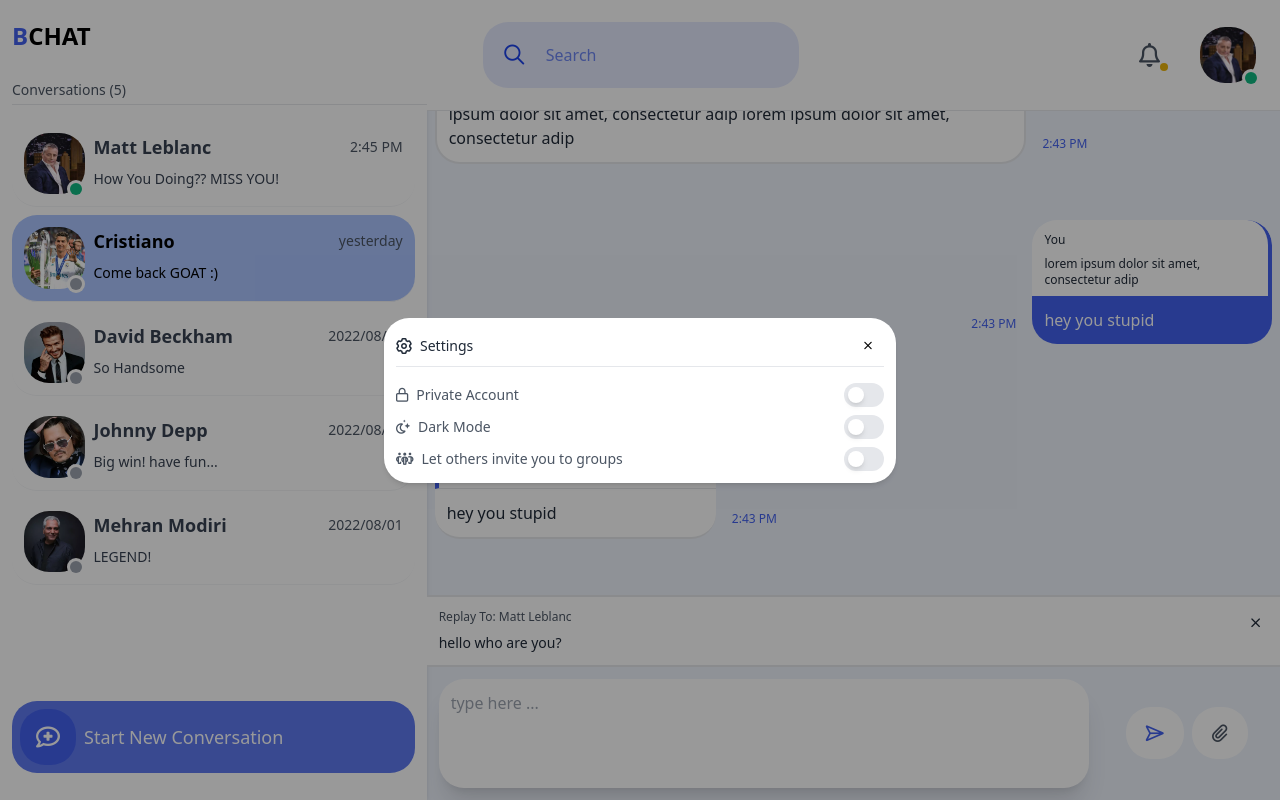
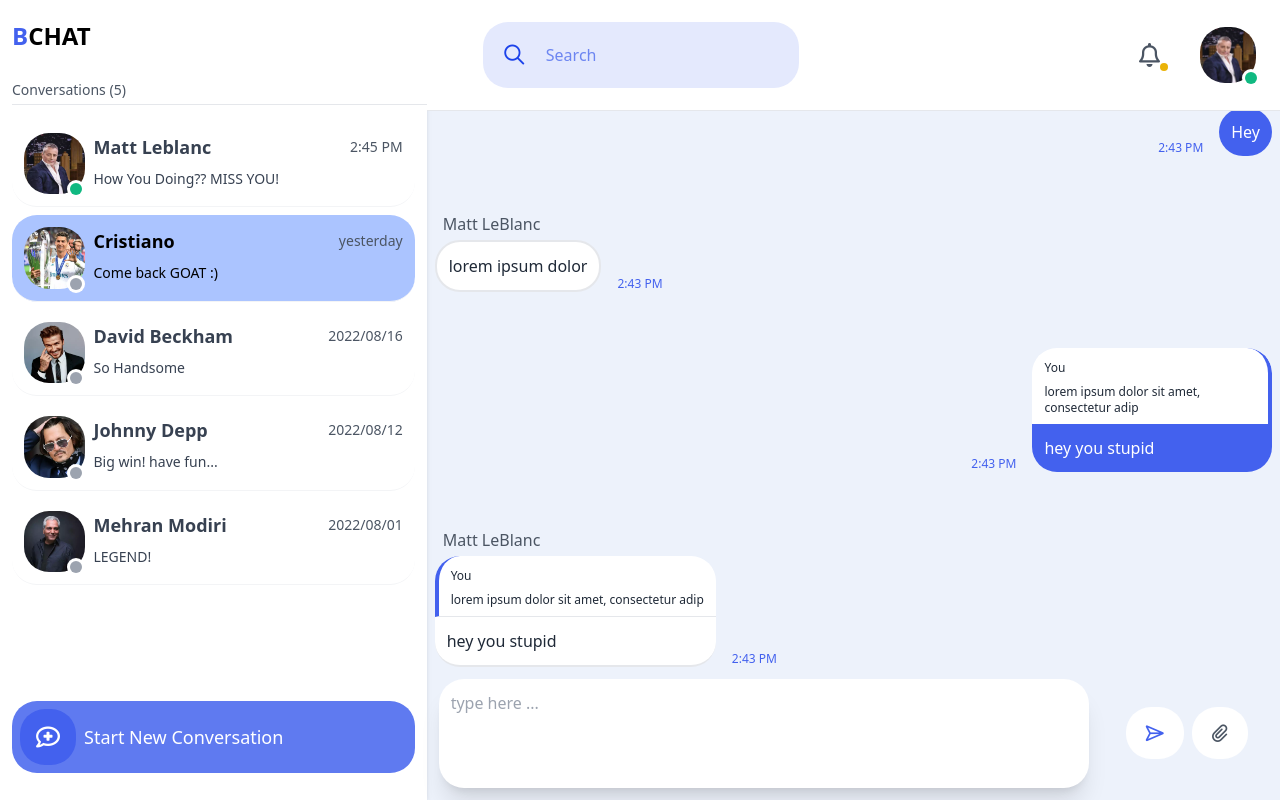
Before and after one commit to alizs10/b-chat-react-app, a React (Create React App) app: page / in a window 1280 px wide. Built offline with nearby package versions, Linux system fonts and the light colour scheme; what yup-password would draw is missing.

Commit message:
update: replays

```diff
--- a/src/components/Chat/Bubble.js
+++ b/src/components/Chat/Bubble.js
@@ -27,18 +27,16 @@ function Bubble() {
             <div className='relative flex flex-col gap-y-1 w-fit max-w-[70%]'>
                 <span className="text-gray-600 ml-2">Matt LeBlanc</span>
 
-                <div onMouseOver={() => handleMouseOver()} onMouseLeave={() => handleMouseLeave()} className="bg-white p-3 border-2 border-gray-200 rounded-corners w-full text-gray-800 text-base">
-                    lorem ipsum dolor sit amet, consectetur adip
-                    lorem ipsum dolor sit amet, consectetur adip
-                    lorem ipsum dolor sit amet, consectetur adip
-                    lorem ipsum dolor sit amet, consectetur adip
-                    lorem ipsum dolor sit amet, consectetur adip
+                <div onMouseOver={() => handleMouseOver()} onMouseLeave={() => handleMouseLeave()} className="relative bg-white p-3 border-2 border-gray-200 rounded-corners w-full text-gray-800 text-base">
+                    <p>
+                        lorem ipsum dolor
+                    </p>
+                {replayBtnVisibility && (<Replay setReplayBtnVisibility={setReplayBtnVisibility} replayRemover={replayRemover} replayBtnRef={replayBtnRef} />)}
                 </div>
 
-                {replayBtnVisibility && (<Replay setReplayBtnVisibility={setReplayBtnVisibility} replayRemover={replayRemover} replayBtnRef={replayBtnRef} />)}
 
             </div>
-            <div className='flex items-end gap-x-2 mb-3'>
+            <div className='flex items-end gap-x-2'>
                 <span className="text-xs flex gap-x-4">
                     <span className="text-[#4361ee]">2:43 PM</span>
                 </span>
--- a/src/components/Chat/BubbleWithReplay.js
+++ b/src/components/Chat/BubbleWithReplay.js
@@ -27,17 +27,17 @@ function BubbleWithReplay() {
                 <span className="text-gray-600 ml-2">Matt LeBlanc</span>
 
                 <div onMouseOver={() => handleMouseOver()} onMouseLeave={() => handleMouseLeave()} className="flex flex-col bg-white border-b-2 border-gray-200 rounded-corners w-full text-gray-800 text-base">
-                    <div className="flex flex-col gap-y-2 border-l-4 rounded-t-[25px] border-l-[#4361ee] pl-3 pt-3 px-3 pb-2 border-b text-xs">
-                    <span>You</span>
-                    <span>lorem ipsum dolor sit amet, consectetur adip</span>
+                    <div className="relative flex flex-col gap-y-2 border-l-4 rounded-t-[25px] border-l-[#4361ee] pl-3 pt-3 px-3 pb-2 border-b text-xs">
+                        <span>You</span>
+                        <span>lorem ipsum dolor sit amet, consectetur adip</span>
+                    {replayBtnVisibility && (<Replay setReplayBtnVisibility={setReplayBtnVisibility} replayRemover={replayRemover} replayBtnRef={replayBtnRef} />)}
                     </div>
                     <span className="p-3">hey you stupid</span>
                 </div>
 
-                {replayBtnVisibility && (<Replay setReplayBtnVisibility={setReplayBtnVisibility} replayRemover={replayRemover} replayBtnRef={replayBtnRef} />)}
 
             </div>
-            <div className='flex items-end gap-x-2 mb-3'>
+            <div className='flex items-end gap-x-2'>
                 <span className="text-xs flex gap-x-4">
                     <span className="text-[#4361ee]">2:43 PM</span>
                 </span>
--- a/src/components/Chat/Bubbles.js
+++ b/src/components/Chat/Bubbles.js
@@ -1,4 +1,4 @@
-import React, { useEffect, useRef } from 'react'
+import React, { useEffect, useRef, useState } from 'react'
 import Bubble from './Bubble'
 import BubbleWithReplay from './BubbleWithReplay'
 import MyBubble from './MyBubble'
@@ -7,6 +7,7 @@ import ReplayTo from './ReplayTo'
 
 function Bubbles() {
 
+  const [isReplying, setIsReplaying] = useState(false)
 
   const bubblesRef = useRef(null)
   useEffect(() => {
@@ -27,7 +28,10 @@ function Bubbles() {
       <Bubble />
       <MyBubbleWithReplay />
       <BubbleWithReplay />
-      <ReplayTo/>
+
+      {isReplying && (
+        <ReplayTo />
+      )}
     </div>
   )
 }
--- a/src/components/Chat/Head.js
+++ b/src/components/Chat/Head.js
@@ -13,7 +13,7 @@ function Head() {
     const [userPopupVisibility, setUserPopupVisibility] = useState(false)
     const [alertsPopupVisibility, setAlertsPopupVisibility] = useState(false)
     const [profileVisibility, setProfileVisibility] = useState(false)
-    const [settingsVisibility, setSettingsVisibility] = useState(true)
+    const [settingsVisibility, setSettingsVisibility] = useState(false)
 
     const { setSidebarVisibility } = useContext(SidebarContext)
 
--- a/src/components/Chat/MyBubble.js
+++ b/src/components/Chat/MyBubble.js
@@ -27,7 +27,7 @@ function MyBubble() {
         <div className="self-end mr-2 flex gap-x-4 items-end">
 
 
-            <div className='flex items-end gap-x-2 mb-3'>
+            <div className='flex items-end gap-x-2'>
                 <span className="text-xs flex gap-x-4">
 
                     <span className="text-[#4361ee]">2:43 PM</span>
@@ -37,7 +37,7 @@ function MyBubble() {
             <div onMouseOver={() => handleMouseOver()} onMouseLeave={() => handleMouseLeave()} className="bg-[#4361ee] p-3 rounded-corners w-full text-white text-base">
                 Hey
             </div>
-                {replayBtnVisibility && (<Replay setReplayBtnVisibility={setReplayBtnVisibility} replayRemover={replayRemover} replayBtnRef={replayBtnRef} />)}
+                {replayBtnVisibility && (<Replay dir="right" setReplayBtnVisibility={setReplayBtnVisibility} replayRemover={replayRemover} replayBtnRef={replayBtnRef} />)}
             </div>
 
         </div>
--- a/src/components/Chat/MyBubbleWithReplay.js
+++ b/src/components/Chat/MyBubbleWithReplay.js
@@ -23,7 +23,7 @@ function MyBubbleWithReplay() {
 
     return (
         <div className="self-end mr-2 flex justify-end gap-x-4 items-end ">
-            <div className='flex items-end gap-x-2 mb-3'>
+            <div className='flex items-end gap-x-2'>
                 <span className="text-xs flex gap-x-4">
                     <span className="text-[#4361ee]">2:43 PM</span>
                 </span>
@@ -38,7 +38,7 @@ function MyBubbleWithReplay() {
                     <span className="p-3 bg-[#4361ee]">hey you stupid</span>
                 </div>
 
-                {replayBtnVisibility && (<Replay setReplayBtnVisibility={setReplayBtnVisibility} replayRemover={replayRemover} replayBtnRef={replayBtnRef} />)}
+                {replayBtnVisibility && (<Replay dir="right" setReplayBtnVisibility={setReplayBtnVisibility} replayRemover={replayRemover} replayBtnRef={replayBtnRef} />)}
 
             </div>
         </div>
--- a/src/components/Chat/Replay.js
+++ b/src/components/Chat/Replay.js
@@ -1,6 +1,6 @@
 import React from 'react'
 
-function Replay({dir = "left", replayBtnRef, replayRemover, setReplayBtnVisibility}) {
+function Replay({ dir = "left", replayBtnRef, replayRemover, setReplayBtnVisibility }) {
 
     const handleMouseOver = () => {
         clearTimeout(replayRemover)
@@ -10,8 +10,8 @@ function Replay({dir = "left", replayBtnRef, replayRemover, setReplayBtnVisibili
         setReplayBtnVisibility(false)
     }
     return (
-        <button ref={replayBtnRef} onMouseOver={() => handleMouseOver()} onMouseLeave={() => handleMouseLeave()} className={`absolute -bottom-12 ${dir === "left" ? "-right-0" : "-left-0"} shadow-sm flex gap-x-2 p-3 items-center bg-white rounded-corners text-[#1C42EA]`}>
-            <i className="fa-regular fa-reply text-sm"></i>
+        <button ref={replayBtnRef} onMouseOver={() => handleMouseOver()} onMouseLeave={() => handleMouseLeave()} className={`absolute -top-2 ${dir === "left" ? "-right-10" : "-left-12"} shadow-md h-8 w-8 flex-center bg-white rounded-corners text-gray-600 hover:bg-blue-50 hover:text-[#1C42EA] transition-all duration-300`}>
+            <i className="fa-regular fa-reply text-xs"></i>
         </button>
     )
 }
--- a/src/components/Settings/Settings.js
+++ b/src/components/Settings/Settings.js
@@ -47,18 +47,18 @@ function Settings({ handleClose }) {
 
                 <span className="w-full flex justify-between text-xs">
                     <span className="flex gap-x-2 items-center text-sm text-gray-600">
-                        <i className="fa-regular fa-moon-stars"></i>
-                         <span>Dark Mode</span>
+                        <i className="fa-regular fa-people-group"></i>
+                        <span>Let others invite you to groups</span>
                     </span>
-                    <CheckBox handleToggle={handleToggleDarkMode} value={darkMode} />
+                    <CheckBox handleToggle={handleToggleGroupInvite} value={groupInvite} />
                 </span>
 
                 <span className="w-full flex justify-between text-xs">
                     <span className="flex gap-x-2 items-center text-sm text-gray-600">
-                    <i className="fa-regular fa-people-group"></i>
-                         <span>Let others invite you to groups</span>
+                        <i className="fa-regular fa-moon-stars"></i>
+                        <span>Dark Mode</span>
                     </span>
-                    <CheckBox handleToggle={handleToggleGroupInvite} value={groupInvite} />
+                    <CheckBox handleToggle={handleToggleDarkMode} value={darkMode} />
                 </span>
             </div>
 
```
